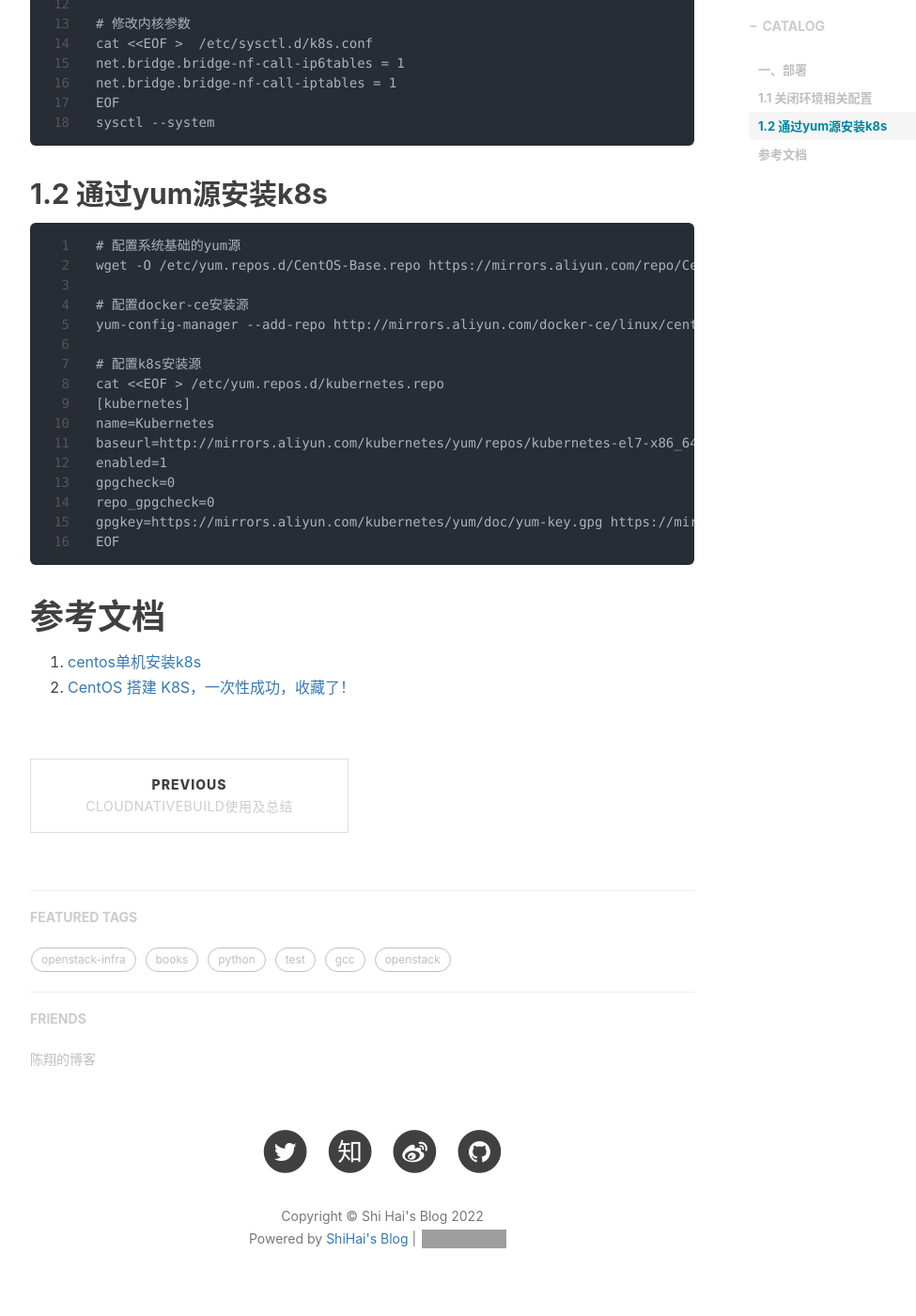
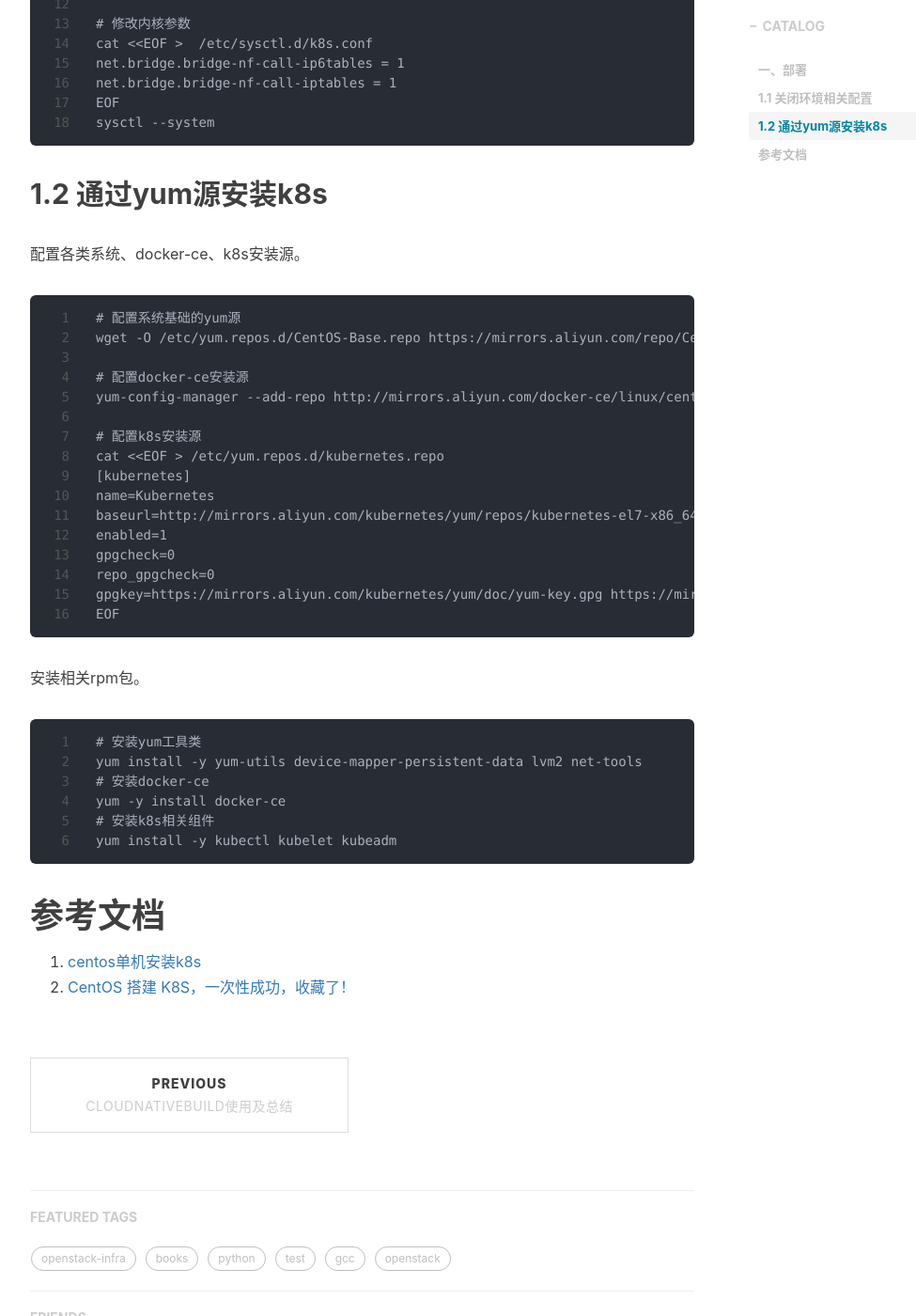
Before and after one commit to shihai1991/shihai1991.github.io, a Jekyll site: the page built from _posts/2022-09-14-K8S deployment.md, in a window 1280 px wide and 1400 px high, scrolled down 890 px. Shown: the whole window at 94% size, without its empty margins (233-1208 px from the left). Built offline with Jekyll 4.4.1, drawn with Linux system fonts in a browser that asks for light colours; nearby versions of some CDN libraries; comment, search, counter and statistics services are not loaded; grey boxes are pictures that could not be loaded.

Commit message:
Update 2022-09-14-K8S deployment.md

````diff
--- a/_posts/2022-09-14-K8S deployment.md
+++ b/_posts/2022-09-14-K8S deployment.md
@@ -32,6 +32,7 @@ sysctl --system
 ```
 
 ## 1.2 通过yum源安装k8s
+配置各类系统、docker-ce、k8s安装源。
 ```
 # 配置系统基础的yum源
 wget -O /etc/yum.repos.d/CentOS-Base.repo https://mirrors.aliyun.com/repo/Centos-7.repo
@@ -50,6 +51,15 @@ repo_gpgcheck=0
 gpgkey=https://mirrors.aliyun.com/kubernetes/yum/doc/yum-key.gpg https://mirrors.aliyun.com/kubernetes/yum/doc/rpm-package-key.gpg
 EOF
 ```
+安装相关rpm包。
+```
+# 安装yum工具类
+yum install -y yum-utils device-mapper-persistent-data lvm2 net-tools
+# 安装docker-ce
+yum -y install docker-ce
+# 安装k8s相关组件
+yum install -y kubectl kubelet kubeadm
+```
 
 # 参考文档
 1. [centos单机安装k8s](https://blog.51cto.com/u_15144750/3113358)
````
